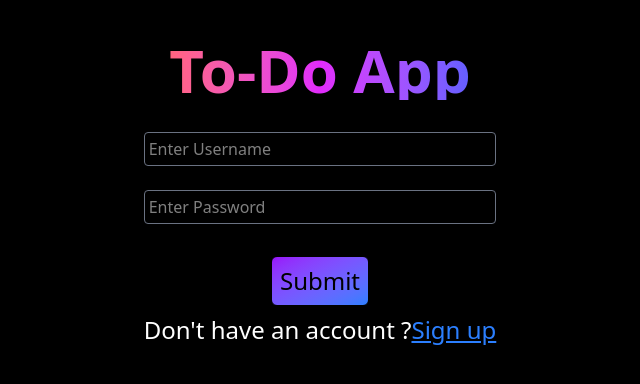
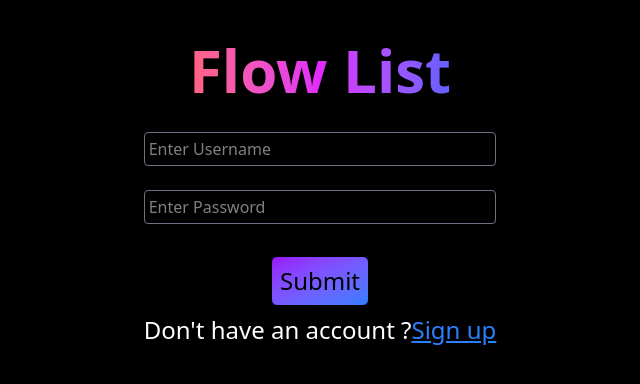
Before and after one commit to KishanTiwari96/FlowList, a React (Vite) app in the folder frontend/: page /login in a window 1280 px wide. Shown: the top 384 px of the page, without its empty margins (320-960 px from the left). Built offline with nearby package versions, Linux system fonts and the light colour scheme.

Commit message:
Update login.jsx

```diff
--- a/frontend/src/components/login.jsx
+++ b/frontend/src/components/login.jsx
@@ -34,7 +34,7 @@ export function Login(){
     return(
         <div className="flex justify-center bg-black h-screen w-screen">
            <div className="flex flex-col items-center">
-                <h1 className="mt-6 text-6xl pt-4 font-bold bg-gradient-to-r from-rose-400 via-fuchsia-500 to-indigo-500 bg-clip-text text-transparent">To-Do App</h1>
+                <h1 className="mt-6 text-6xl pt-4 font-bold bg-gradient-to-r from-rose-400 via-fuchsia-500 to-indigo-500 bg-clip-text text-transparent">Flow List</h1>
                 <input className="w-full border border-gray-500 rounded-sm py-1 mt-8 p-1 text-white" type="text" placeholder="Enter Username" onChange={(e)=>{
                     setUsername(e.target.value);
                 }}/> <br />
```
